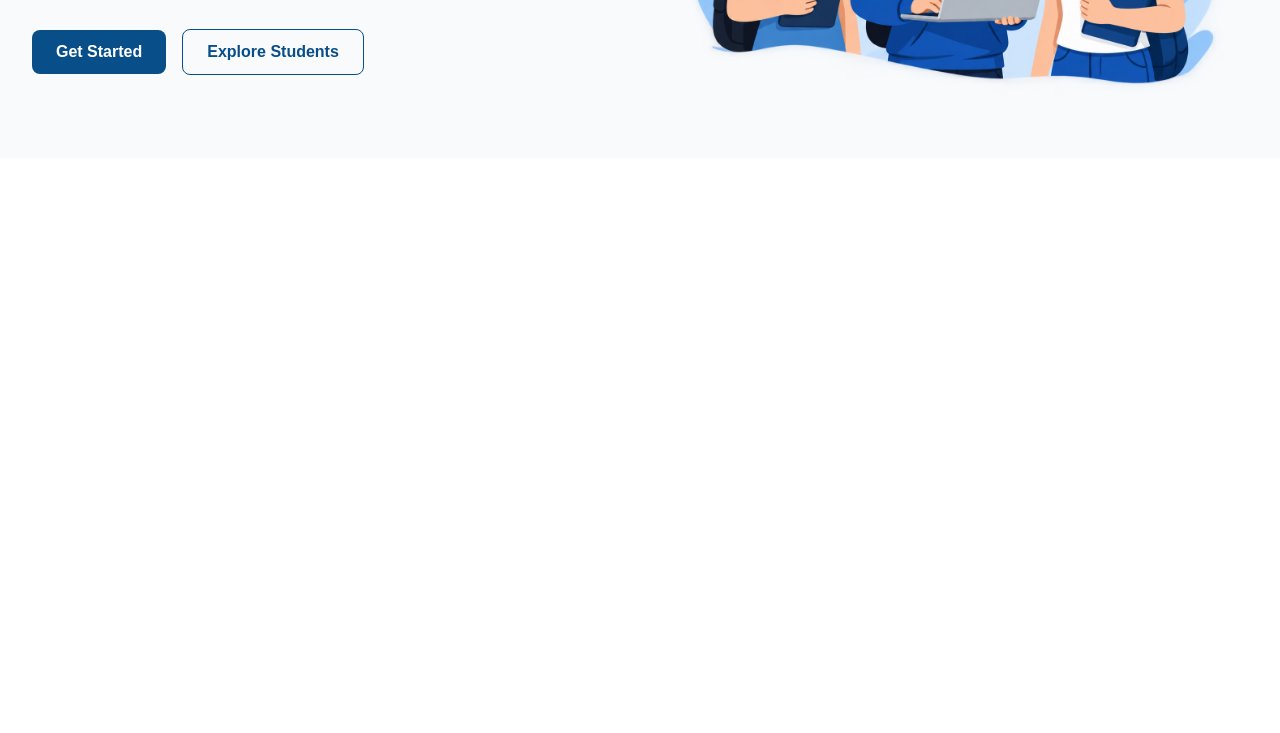
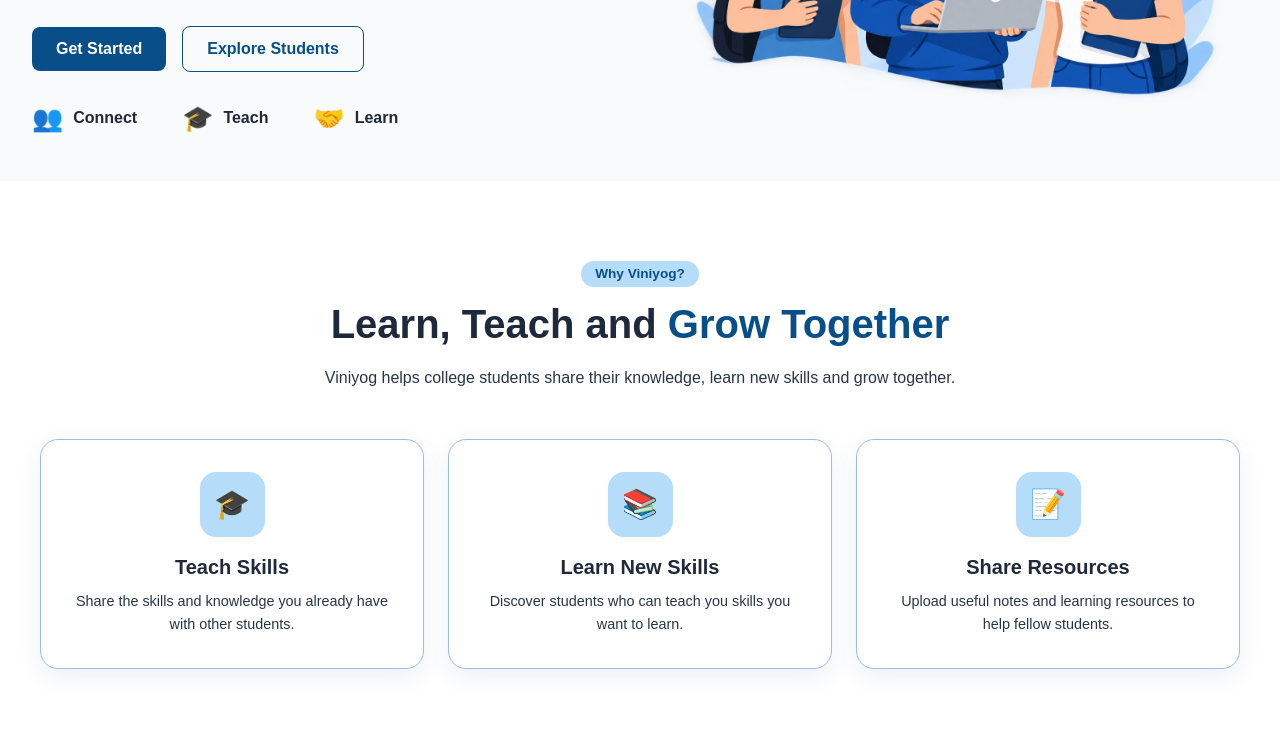
Before and after one commit to Netra-Patil3/viniyog-skill-exchange-platform, a plain HTML site: page frontend/index.html in a window 1280 px wide. Shown: the part 470-1203 px from the top of the page. Before the commit the page ends 800 px from the top, so only its background shows below. Drawn offline with Linux system fonts and the light colour scheme.

Commit message:
frontend work on why choose viniyog phase 1

```diff
--- a/frontend/css/layout/hero.css
+++ b/frontend/css/layout/hero.css
@@ -140,6 +140,28 @@
     font-size: 1rem;
 }
 
+/* Hero Highlights */
+
+.hero-highlights {
+    display: flex;
+    gap: 45px;
+    margin-top: 30px;
+    align-items: center;
+}
+
+.highlight-item {
+    display: flex;
+    align-items: center;
+    gap: 10px;
+    font-weight: 600;
+    color: #1F2937;
+}
+
+.highlight-icon {
+    font-size: 25px;
+}
+
+
 
 /* ================================
    HERO IMAGE
@@ -199,6 +221,14 @@
         justify-content: center;
     }
 
+    .highlight-item {
+        font-size: 0.9rem;
+    }
+
+    .highlight-icon {
+        font-size: 22px;
+    }
+
     .hero-image {
         width: 100%;
     }
@@ -246,8 +276,18 @@
     }
 
     .hero-highlights {
-        flex-direction: column;
-        gap: 0.8rem;
+        flex-direction: row;
+        justify-content: center;
+        gap: 1.2rem;
+        flex-wrap: wrap;
+    }
+
+    .highlight-item {
+        font-size: 0.85rem;
+    }
+
+    .highlight-icon {
+        font-size: 20px;
     }
 
     .hero-image img {
--- /dev/null
+++ b/frontend/css/layout/other.css
@@ -0,0 +1,161 @@
+/*  ==================== Why choose viniyog ===================*/
+
+
+.why-viniyog {
+    background-color: var(--bg-white);
+    padding: 5rem 1.5rem;
+}
+
+.section-container {
+    max-width: 1200px;
+    margin: 0 auto;
+}
+
+
+/* =================================
+   SECTION HEADING
+================================= */
+
+.section-heading {
+    text-align: center;
+    max-width: 700px;
+    margin: 0 auto 3rem;
+}
+
+.section-label {
+    display: inline-block;
+
+    color: var(--primary-color);
+    background-color: var(--accent-color);
+
+    padding: 0.35rem 0.9rem;
+    border-radius: 2rem;
+
+    font-size: 0.85rem;
+    font-weight: 600;
+
+    margin-bottom: 0.8rem;
+}
+
+.section-heading h2 {
+    color: var(--text-primary);
+
+    font-size: 2.5rem;
+    line-height: 1.2;
+    font-weight: 700;
+
+    margin-bottom: 1rem;
+}
+
+.section-heading h2 span {
+    color: var(--primary-color);
+}
+
+.section-heading p {
+    color: var(--text-secondary);
+
+    font-size: 1rem;
+    line-height: 1.7;
+}
+
+
+/* =================================
+   FEATURE CARDS
+================================= */
+
+.feature-cards {
+    display: grid;
+
+    grid-template-columns: repeat(3, 1fr);
+
+    gap: 1.5rem;
+}
+
+
+/* =================================
+   FEATURE CARD
+================================= */
+
+.feature-card {
+    background-color: var(--bg-white);
+
+    border: 1px solid var(--border-color);
+
+    border-radius: 18px;
+
+    padding: 2rem;
+
+    text-align: center;
+
+    box-shadow: 0 8px 25px rgba(8, 78, 136, 0.08);
+
+    transition:
+        transform 0.3s ease,
+        box-shadow 0.3s ease,
+        border-color 0.3s ease;
+}
+
+.feature-card:hover {
+    transform: translateY(-6px);
+
+    border-color: var(--secondary-color);
+
+    box-shadow: 0 14px 35px rgba(8, 78, 136, 0.14);
+}
+
+
+/* =================================
+   FEATURE ICON
+================================= */
+
+.feature-icon {
+    width: 65px;
+    height: 65px;
+
+    margin: 0 auto 1.2rem;
+
+    display: flex;
+    align-items: center;
+    justify-content: center;
+
+    background-color: var(--accent-color);
+
+    border-radius: 16px;
+
+    font-size: 1.8rem;
+}
+
+
+/* =================================
+   FEATURE TITLE
+================================= */
+
+.feature-card h3 {
+    color: var(--text-primary);
+
+    font-size: 1.25rem;
+    font-weight: 700;
+
+    margin-bottom: 0.7rem;
+}
+
+
+/* =================================
+   FEATURE DESCRIPTION
+================================= */
+
+.feature-card p {
+    color: var(--text-secondary);
+
+    font-size: 0.9rem;
+    line-height: 1.6;
+
+    margin: 0;
+}
+
+
+/*  ==================== How it works ===================*/
+
+/*  ==================== blue bar ===================*/
+
+/*  ==================== Ready to start your learning journey ===================*/
--- a/frontend/index.html
+++ b/frontend/index.html
@@ -1,5 +1,6 @@
 <!DOCTYPE html>
 <html lang="en">
+
 <head>
     <meta charset="UTF-8">
     <meta name="viewport" content="width=device-width, initial-scale=1.0">
@@ -10,8 +11,10 @@
     <link rel="stylesheet" href="css\layout\hero.css">
     <link rel="stylesheet" href="css\base\reset.css">
     <link rel="stylesheet" href="css\base\typography.css">
+    <link rel="stylesheet" href="css\layout\other.css">
 
 </head>
+
 <body>
 
     <!--========= Navbar =========-->
@@ -58,9 +61,22 @@
                     <a href="students.html" class="btn-secondary">Explore Students</a>
                 </div>
                 <div class="hero-highlights">
-                <!-- Connect -->
-                <!-- Teach -->
-                <!-- Learn -->
+
+                    <div class="highlight-item">
+                        <span class="highlight-icon">👥</span>
+                        <span>Connect</span>
+                    </div>
+
+                    <div class="highlight-item">
+                        <span class="highlight-icon">🎓</span>
+                        <span>Teach</span>
+                    </div>
+
+                    <div class="highlight-item">
+                        <span class="highlight-icon">🤝</span>
+                        <span>Learn</span>
+                    </div>
+
                 </div>
             </div>
             <div class="hero-image">
@@ -68,5 +84,84 @@
             </div>
         </div>
     </section>
+
+    <!-- ========== Why Choose Viniyog ========== -->
+
+    <!-- ========== Why Choose Viniyog ========== -->
+
+    <section class="why-viniyog">
+
+        <div class="section-container">
+
+            <div class="section-heading">
+                <span class="section-label">Why Viniyog?</span>
+
+                <h2>
+                    Learn, Teach and
+                    <span>Grow Together</span>
+                </h2>
+
+                <p>
+                    Viniyog helps college students share their knowledge,
+                    learn new skills and grow together.
+                </p>
+            </div>
+
+
+            <div class="feature-cards">
+
+                <div class="feature-card">
+
+                    <div class="feature-icon">
+                        🎓
+                    </div>
+
+                    <h3>Teach Skills</h3>
+
+                    <p>
+                        Share the skills and knowledge you already have
+                        with other students.
+                    </p>
+
+                </div>
+
+
+                <div class="feature-card">
+
+                    <div class="feature-icon">
+                        📚
+                    </div>
+
+                    <h3>Learn New Skills</h3>
+
+                    <p>
+                        Discover students who can teach you skills
+                        you want to learn.
+                    </p>
+
+                </div>
+
+
+                <div class="feature-card">
+
+                    <div class="feature-icon">
+                        📝
+                    </div>
+
+                    <h3>Share Resources</h3>
+
+                    <p>
+                        Upload useful notes and learning resources
+                        to help fellow students.
+                    </p>
+
+                </div>
+
+            </div>
+
+        </div>
+
+    </section>
 </body>
+
 </html>
```
Lines whose indentation alone changed are shown as unchanged.
